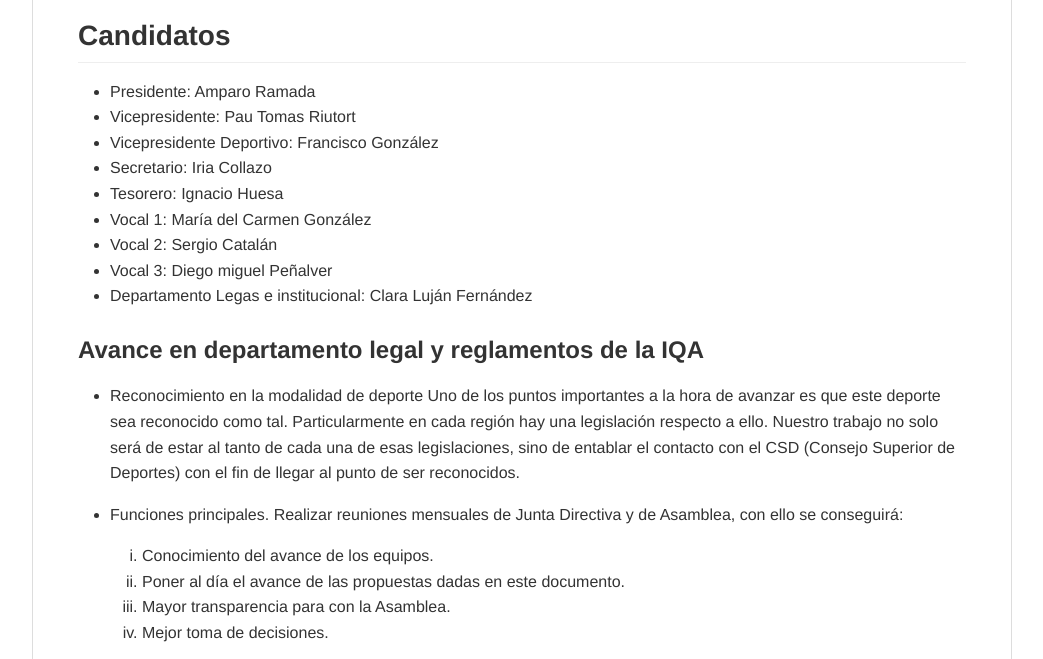
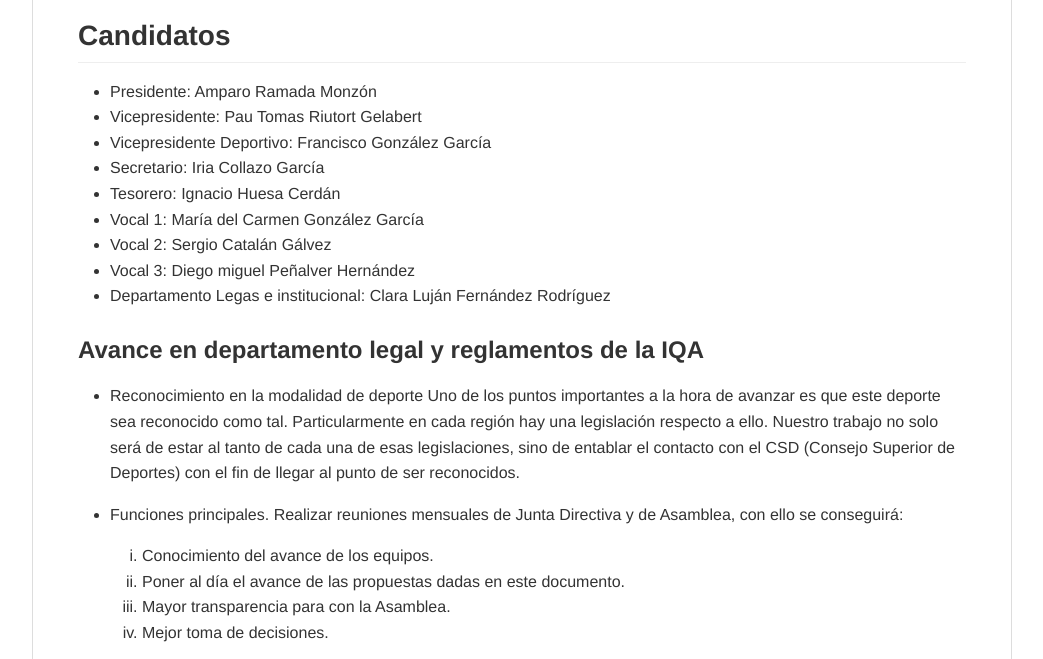
Before and after one commit to SPQE/SPQE.github.io, a plain HTML site: page SPQE/Candidatura.html in a window 1280 px wide. Shown: the part 118-777 px from the top of the page, without its empty margins (118-1161 px from the left). Drawn offline with Linux system fonts and the light colour scheme.

Commit message:
Add files via upload

```diff
--- a/SPQE/Candidatura.html
+++ b/SPQE/Candidatura.html
@@ -728,15 +728,15 @@ pre {
 <a id="user-content-candidatos" class="anchor" href="#candidatos" aria-hidden="true"><span aria-hidden="true" class="octicon octicon-link"></span></a>Candidatos</h2>
 
 <ul>
-<li>Presidente: Amparo Ramada</li>
-<li>Vicepresidente: Pau Tomas Riutort</li>
-<li>Vicepresidente Deportivo: Francisco González</li>
-<li>Secretario: Iria Collazo</li>
-<li>Tesorero: Ignacio Huesa</li>
-<li>Vocal 1: María del Carmen González</li>
-<li>Vocal 2: Sergio Catalán</li>
-<li>Vocal 3: Diego miguel Peñalver</li>
-<li>Departamento Legas e institucional: Clara Luján Fernández</li>
+<li>Presidente: Amparo Ramada Monzón</li>
+<li>Vicepresidente: Pau Tomas Riutort Gelabert</li>
+<li>Vicepresidente Deportivo: Francisco González García</li>
+<li>Secretario: Iria Collazo García</li>
+<li>Tesorero: Ignacio Huesa Cerdán</li>
+<li>Vocal 1: María del Carmen González García</li>
+<li>Vocal 2: Sergio Catalán Gálvez</li>
+<li>Vocal 3: Diego miguel Peñalver Hernández</li>
+<li>Departamento Legas e institucional: Clara Luján Fernández Rodríguez</li>
 </ul>
 
 <h3>
```
Also changed, not shown: SPQE/index.html (+1 -2 lines), SPQE/img/14732375_123553101449946_1296659594193007245_n.jpg (added), SPQE/img/header-bg.jpg.
